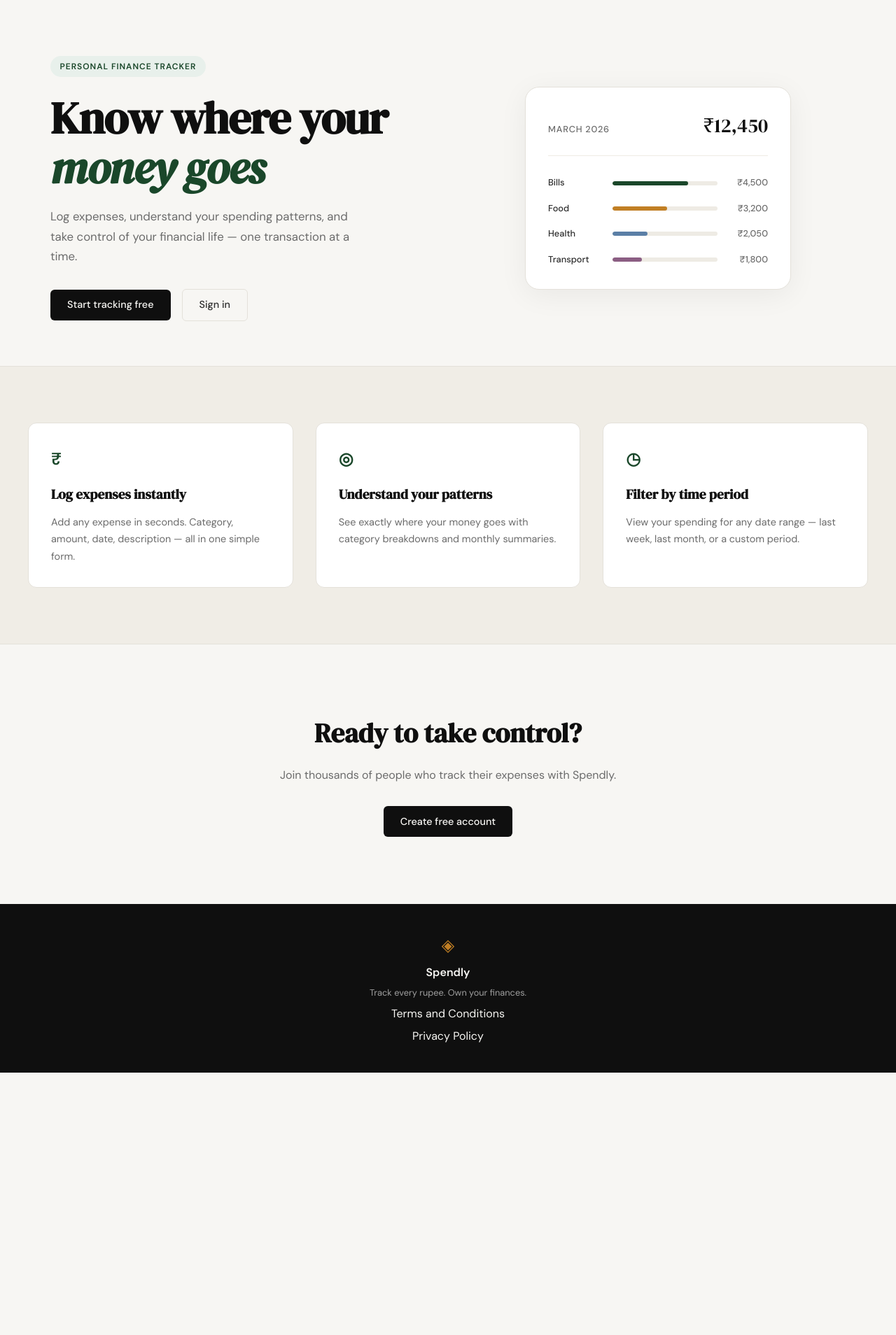
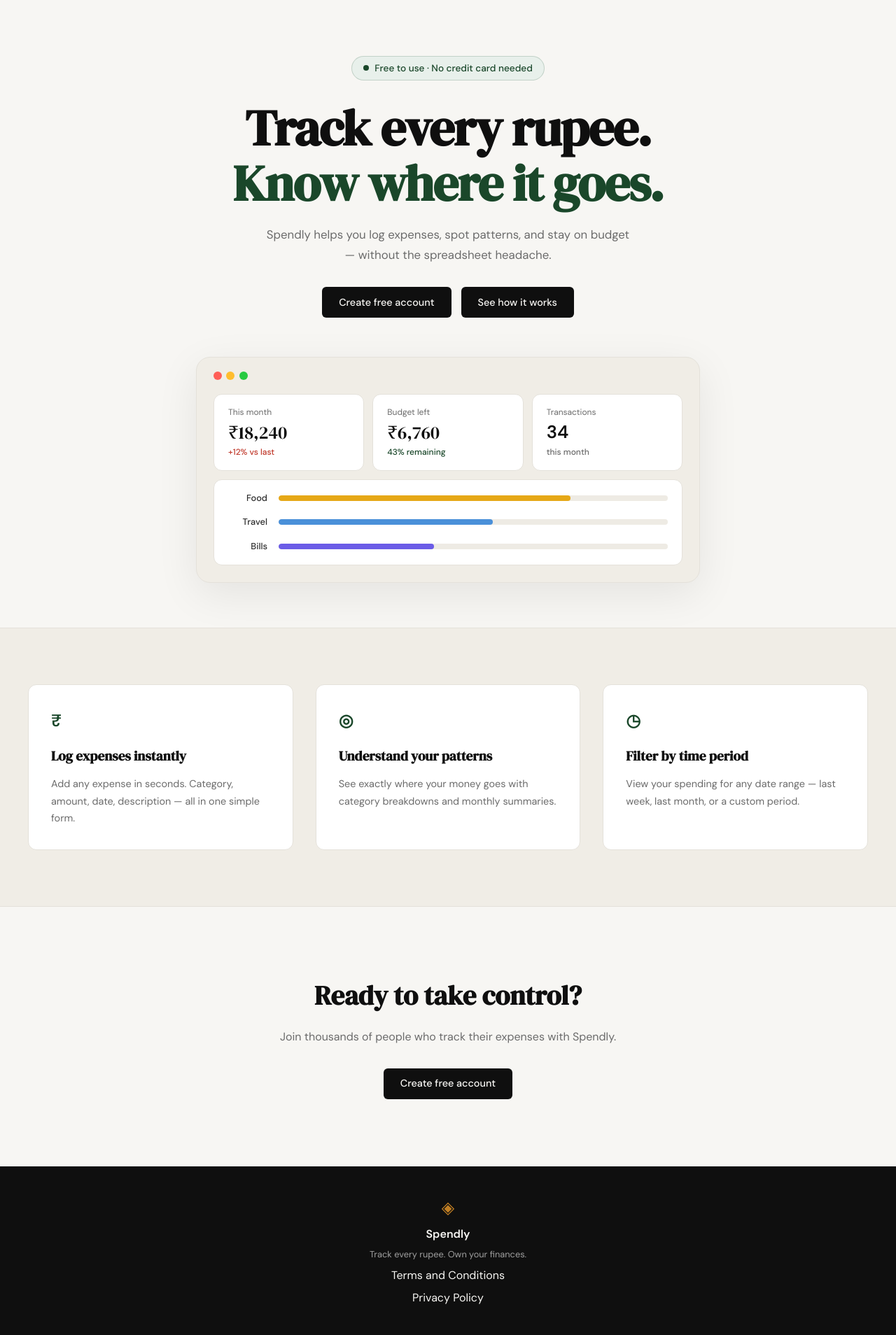
Before and after one commit to deepakbahuguna/spendly_expense_tracking_app, a Flask app: page / in a window 1280 px wide. Shown: the part 61-1969 px from the top of the page at 70% size. Before the commit the page ends 1594 px from the top, so only its background shows below. Run offline with Flask 3, Linux system fonts and the light colour scheme.

Commit message:
Landing: redesign hero to centered layout with dashboard mockup
Co-Authored-By: Claude Sonnet 4.6 <noreply@anthropic.com>

```diff
--- a/static/css/style.css
+++ b/static/css/style.css
@@ -125,114 +125,171 @@ a { color: inherit; text-decoration: none; }
 
 .hero {
     padding: 5rem 2rem 4rem;
-    display: grid;
-    grid-template-columns: 1fr 1fr;
-    gap: 4rem;
-    align-items: center;
     max-width: var(--max-width);
     margin: 0 auto;
+    text-align: center;
+}
+
+.hero-text {
+    max-width: 640px;
+    margin: 0 auto 3.5rem;
 }
 
 .hero-badge {
-    display: inline-block;
+    display: inline-flex;
+    align-items: center;
+    gap: 0.5rem;
     background: var(--accent-light);
     color: var(--accent);
-    font-size: 0.75rem;
-    font-weight: 600;
-    letter-spacing: 0.08em;
-    text-transform: uppercase;
-    padding: 0.35rem 0.85rem;
+    border: 1px solid rgba(26, 71, 42, 0.18);
+    font-size: 0.85rem;
+    font-weight: 500;
+    padding: 0.35rem 1rem;
     border-radius: 999px;
-    margin-bottom: 1.5rem;
+    margin-bottom: 1.75rem;
+}
+
+.hero-badge-dot {
+    width: 8px;
+    height: 8px;
+    border-radius: 50%;
+    background: var(--accent);
+    flex-shrink: 0;
 }
 
 .hero-title {
     font-family: var(--font-display);
-    font-size: clamp(2.5rem, 5vw, 4rem);
+    font-size: clamp(2.75rem, 6vw, 4.5rem);
     line-height: 1.1;
     letter-spacing: -0.02em;
     color: var(--ink);
     margin-bottom: 1.25rem;
 }
 
-.hero-title em {
-    font-style: italic;
+.hero-title-accent {
     color: var(--accent);
+    font-style: normal;
 }
 
 .hero-subtitle {
     font-size: 1.05rem;
     color: var(--ink-muted);
     line-height: 1.7;
-    max-width: 460px;
-    margin-bottom: 2rem;
+    max-width: 520px;
+    margin: 0 auto 2rem;
 }
 
 .hero-actions {
     display: flex;
-    gap: 1rem;
+    gap: 0.875rem;
     align-items: center;
+    justify-content: center;
 }
 
 /* ------------------------------------------------------------------ */
-/* Mock card (hero visual)                                             */
+/* Mock dashboard (hero visual)                                        */
 /* ------------------------------------------------------------------ */
 
-.hero-visual {
-    display: flex;
-    justify-content: center;
+.hero-dashboard {
+    max-width: 720px;
+    margin: 0 auto;
 }
 
-.mock-card {
+.mock-window {
+    background: var(--paper-warm);
+    border: 1px solid var(--border);
+    border-radius: var(--radius-lg);
+    padding: 1.25rem 1.5rem 1.5rem;
+    box-shadow: 0 16px 60px rgba(0,0,0,0.08);
+}
+
+.mock-window-chrome {
+    display: flex;
+    align-items: center;
+    gap: 0.4rem;
+    margin-bottom: 1.25rem;
+}
+
+.mock-dot {
+    width: 12px;
+    height: 12px;
+    border-radius: 50%;
+}
+
+.mock-dot-red    { background: #ff5f57; }
+.mock-dot-yellow { background: #ffbd2e; }
+.mock-dot-green  { background: #28ca41; }
+
+.mock-stats {
+    display: grid;
+    grid-template-columns: repeat(3, 1fr);
+    gap: 0.75rem;
+    margin-bottom: 0.75rem;
+}
+
+.mock-stat-card {
     background: var(--paper-card);
     border: 1px solid var(--border);
-    border-radius: var(--radius-lg);
-    padding: 2rem;
-    width: 100%;
-    max-width: 380px;
-    box-shadow: 0 8px 40px rgba(0,0,0,0.06);
+    border-radius: var(--radius-md);
+    padding: 1rem 1.25rem;
+    display: flex;
+    flex-direction: column;
+    gap: 0.2rem;
+    text-align: left;
 }
 
-.mock-card-header {
-    display: flex;
-    justify-content: space-between;
-    align-items: baseline;
-    margin-bottom: 1.75rem;
-    padding-bottom: 1.25rem;
-    border-bottom: 1px solid var(--border-soft);
+.mock-stat-label {
+    font-size: 0.75rem;
+    color: var(--ink-muted);
 }
 
-.mock-label {
-    font-size: 0.8rem;
-    font-weight: 500;
-    color: var(--ink-muted);
-    text-transform: uppercase;
-    letter-spacing: 0.06em;
+.mock-stat-value {
+    font-family: var(--font-display);
+    font-size: 1.6rem;
+    color: var(--ink);
+    line-height: 1.2;
 }
 
-.mock-total {
-    font-family: var(--font-display);
-    font-size: 1.75rem;
-    color: var(--ink);
+.mock-stat-plain {
+    font-family: var(--font-body);
+    font-weight: 600;
 }
 
-.mock-bars { display: flex; flex-direction: column; gap: 1rem; }
+.mock-stat-sub {
+    font-size: 0.75rem;
+    font-weight: 500;
+}
 
-.mock-bar-row {
+.mock-sub-danger  { color: var(--danger); }
+.mock-sub-success { color: var(--accent); }
+.mock-sub-muted   { color: var(--ink-muted); }
+
+.mock-cat-list {
+    background: var(--paper-card);
+    border: 1px solid var(--border);
+    border-radius: var(--radius-md);
+    padding: 1rem 1.25rem;
+    display: flex;
+    flex-direction: column;
+    gap: 0.875rem;
+}
+
+.mock-cat-row {
     display: grid;
-    grid-template-columns: 80px 1fr 60px;
+    grid-template-columns: 56px 1fr;
     align-items: center;
-    gap: 0.75rem;
+    gap: 1rem;
 }
 
 .mock-cat {
     font-size: 0.8rem;
     font-weight: 500;
     color: var(--ink-soft);
+    text-align: right;
 }
 
 .mock-bar-track {
-    height: 6px;
+    height: 8px;
     background: var(--border-soft);
     border-radius: 999px;
     overflow: hidden;
@@ -240,21 +297,13 @@ a { color: inherit; text-decoration: none; }
 
 .mock-bar {
     height: 100%;
-    background: var(--accent);
     border-radius: 999px;
     transition: width 0.6s ease;
 }
 
-.mock-bar-2 { background: var(--accent-2); }
-.mock-bar-3 { background: #5b7fa6; }
-.mock-bar-4 { background: #8b5e83; }
-
-.mock-amt {
-    font-size: 0.8rem;
-    font-weight: 500;
-    color: var(--ink-muted);
-    text-align: right;
-}
+.mock-bar-food   { background: #e6a817; }
+.mock-bar-travel { background: #4a90d9; }
+.mock-bar-bills  { background: #6b5ce7; }
 
 /* ------------------------------------------------------------------ */
 /* Buttons                                                             */
@@ -512,19 +561,13 @@ a { color: inherit; text-decoration: none; }
 /* ------------------------------------------------------------------ */
 
 @media (max-width: 900px) {
-    .hero {
-        grid-template-columns: 1fr;
-        text-align: center;
-    }
-
-    .hero-subtitle { max-width: 100%; }
-    .hero-actions { justify-content: center; }
-    .hero-visual { display: none; }
-
+    .mock-stats { grid-template-columns: 1fr; }
     .features-inner { grid-template-columns: 1fr; }
 }
 
 @media (max-width: 600px) {
     .nav-links a:not(.nav-cta) { display: none; }
     .hero { padding: 3rem 1rem 2rem; }
+    .hero-actions { flex-direction: column; }
+    .hero-actions .btn-primary { width: 100%; text-align: center; }
 }
--- a/templates/landing.html
+++ b/templates/landing.html
@@ -5,56 +5,66 @@
 {% block content %}
 
 <section class="hero">
-    <div class="hero-inner">
-        <div class="hero-badge">Personal Finance Tracker</div>
+    <div class="hero-text">
+        <div class="hero-badge">
+            <span class="hero-badge-dot"></span>
+            Free to use · No credit card needed
+        </div>
         <h1 class="hero-title">
-            Know where your<br>
-            <em>money goes</em>
+            Track every rupee.<br>
+            <span class="hero-title-accent">Know where it goes.</span>
         </h1>
         <p class="hero-subtitle">
-            Log expenses, understand your spending patterns,
-            and take control of your financial life —
-            one transaction at a time.
+            Spendly helps you log expenses, spot patterns, and stay
+            on budget — without the spreadsheet headache.
         </p>
         <div class="hero-actions">
-            <a href="{{ url_for('register') }}" class="btn-primary">Start tracking free</a>
-            <a href="{{ url_for('login') }}" class="btn-ghost">Sign in</a>
+            <a href="{{ url_for('register') }}" class="btn-primary">Create free account</a>
+            <a href="#" class="btn-primary">See how it works</a>
         </div>
     </div>
-    <div class="hero-visual">
-        <div class="mock-card">
-            <div class="mock-card-header">
-                <span class="mock-label">March 2026</span>
-                <span class="mock-total">₹12,450</span>
+    <div class="hero-dashboard">
+        <div class="mock-window">
+            <div class="mock-window-chrome">
+                <span class="mock-dot mock-dot-red"></span>
+                <span class="mock-dot mock-dot-yellow"></span>
+                <span class="mock-dot mock-dot-green"></span>
             </div>
-            <div class="mock-bars">
-                <div class="mock-bar-row">
+            <div class="mock-stats">
+                <div class="mock-stat-card">
+                    <span class="mock-stat-label">This month</span>
+                    <span class="mock-stat-value">₹18,240</span>
+                    <span class="mock-stat-sub mock-sub-danger">+12% vs last</span>
+                </div>
+                <div class="mock-stat-card">
+                    <span class="mock-stat-label">Budget left</span>
+                    <span class="mock-stat-value">₹6,760</span>
+                    <span class="mock-stat-sub mock-sub-success">43% remaining</span>
+                </div>
+                <div class="mock-stat-card">
+                    <span class="mock-stat-label">Transactions</span>
+                    <span class="mock-stat-value mock-stat-plain">34</span>
+                    <span class="mock-stat-sub mock-sub-muted">this month</span>
+                </div>
+            </div>
+            <div class="mock-cat-list">
+                <div class="mock-cat-row">
+                    <span class="mock-cat">Food</span>
+                    <div class="mock-bar-track">
+                        <div class="mock-bar mock-bar-food" style="width: 75%"></div>
+                    </div>
+                </div>
+                <div class="mock-cat-row">
+                    <span class="mock-cat">Travel</span>
+                    <div class="mock-bar-track">
+                        <div class="mock-bar mock-bar-travel" style="width: 55%"></div>
+                    </div>
+                </div>
+                <div class="mock-cat-row">
                     <span class="mock-cat">Bills</span>
                     <div class="mock-bar-track">
-                        <div class="mock-bar" style="width: 72%"></div>
+                        <div class="mock-bar mock-bar-bills" style="width: 40%"></div>
                     </div>
-                    <span class="mock-amt">₹4,500</span>
-                </div>
-                <div class="mock-bar-row">
-                    <span class="mock-cat">Food</span>
-                    <div class="mock-bar-track">
-                        <div class="mock-bar mock-bar-2" style="width: 52%"></div>
-                    </div>
-                    <span class="mock-amt">₹3,200</span>
-                </div>
-                <div class="mock-bar-row">
-                    <span class="mock-cat">Health</span>
-                    <div class="mock-bar-track">
-                        <div class="mock-bar mock-bar-3" style="width: 33%"></div>
-                    </div>
-                    <span class="mock-amt">₹2,050</span>
-                </div>
-                <div class="mock-bar-row">
-                    <span class="mock-cat">Transport</span>
-                    <div class="mock-bar-track">
-                        <div class="mock-bar mock-bar-4" style="width: 28%"></div>
-                    </div>
-                    <span class="mock-amt">₹1,800</span>
                 </div>
             </div>
         </div>
```
